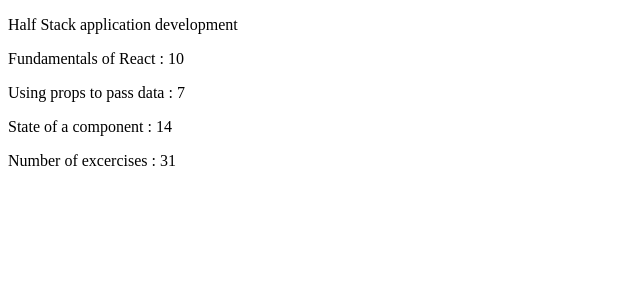
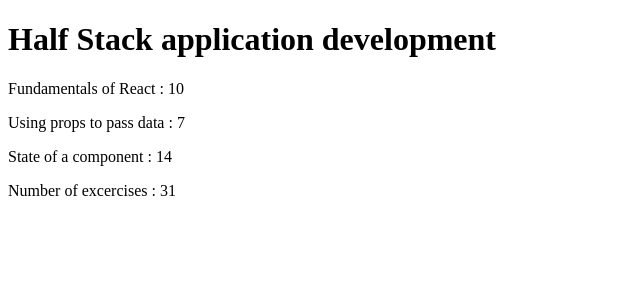
Before and after one commit to Geyiro/Introduction-to-REACT, a React (Vite) app: page / in a window 1280 px wide. Shown: the top 300 px of the page, without its empty margins (0-640 px from the left). Built offline with nearby package versions, Linux system fonts and the light colour scheme.

Commit message:
Course information small adjustments

```diff
--- a/src/App.jsx
+++ b/src/App.jsx
@@ -4,18 +4,14 @@ const App = () => {
   const Header = () => {
     const course = 'Half Stack application development'
     return (
-      <div>
-        <p>{course}</p>
-      </div>
+      <h1>{course}</h1>
     )
   }
 
   const Part = (props) => {
     console.log(props)
     return (
-    <div>
       <p>{props.name} : {props.excercises}</p>
-    </div>
     )
   }
 
```
